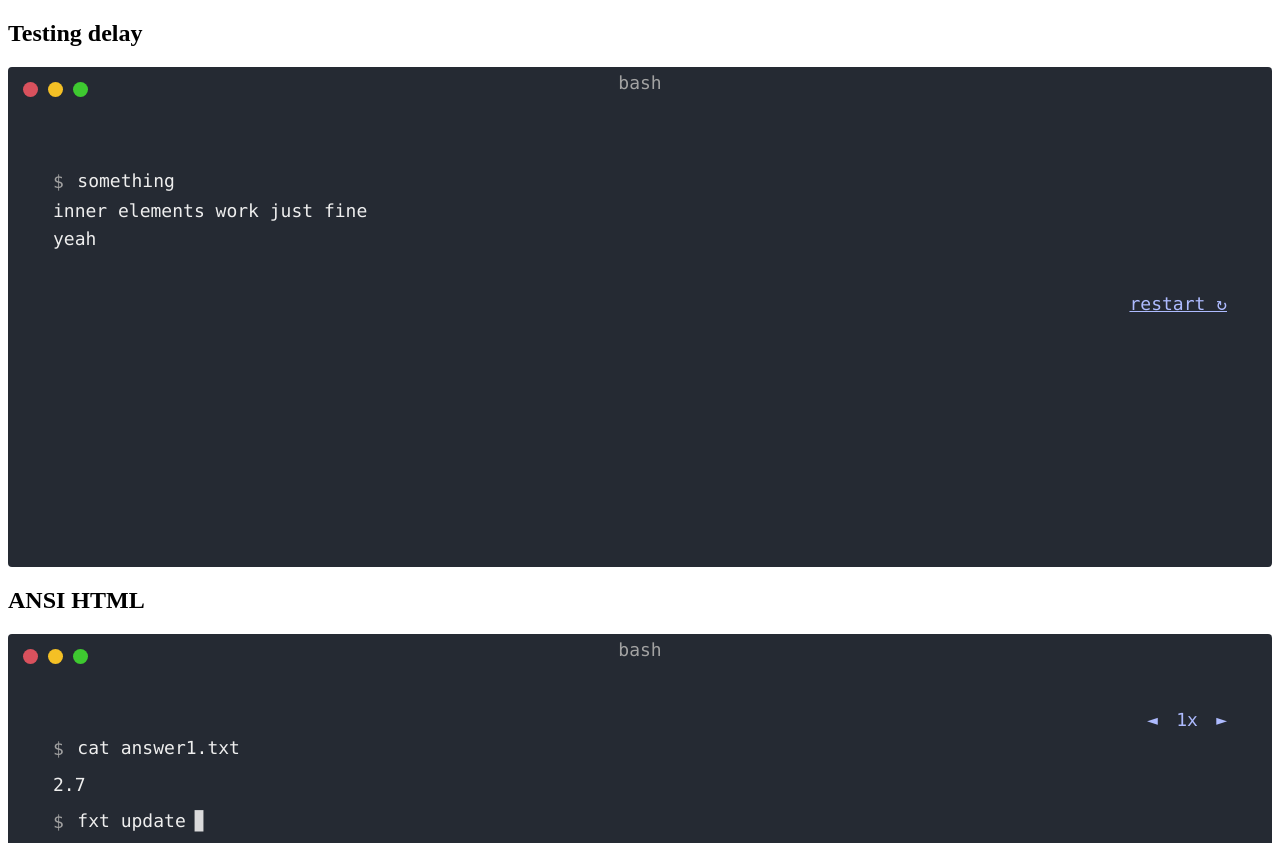
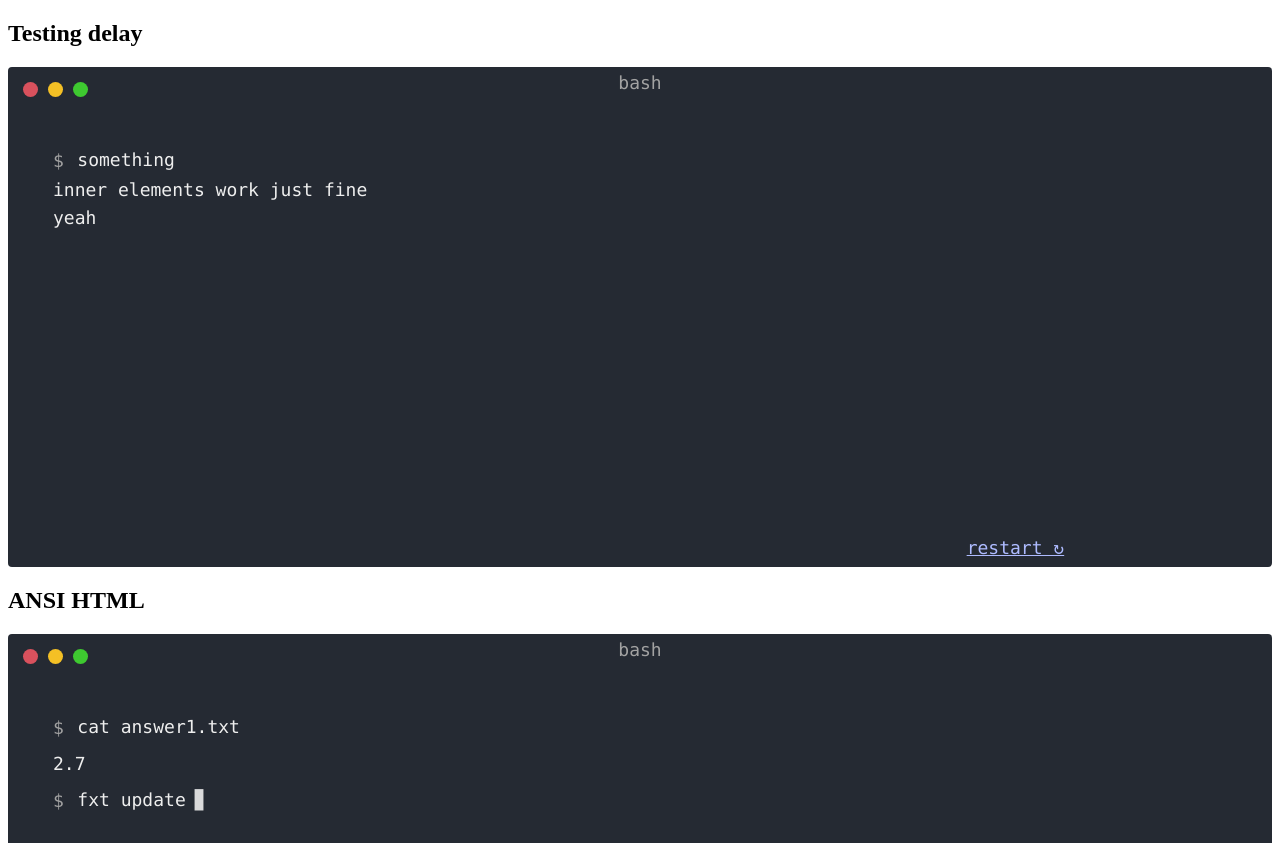
Before and after one commit to nickderobertis/terminhtml-js, a website built with Vite: page dev-src/index.html in a window 1280 px wide. Shown: the top 843 px of the page. Built offline with nearby package versions, Linux system fonts and the light colour scheme.

Commit message:
feat: Restructure to put speed control and restart on bottom bar

```diff
--- a/src/termynal.css
+++ b/src/termynal.css
@@ -2,12 +2,12 @@
   --color-bg: #252a33;
   --color-text: #eee;
   --color-text-subtle: #a2a2a2;
+  --color-bottom-bar-bg: #212121;
+  --color-terminal-control-text: #aebbff;
 }
 
 [data-termynal] {
   height: 500px;
-  overflow-y: scroll;
-  text-overflow: wrap;
   max-width: 100%;
   background: var(--color-bg);
   color: var(--color-text);
@@ -19,19 +19,6 @@
   position: relative;
   -webkit-box-sizing: border-box;
           box-sizing: border-box;
-}
-
-[data-termynal]::-webkit-scrollbar {
-  width: 10px;
-}
-
-[data-termynal]::-webkit-scrollbar-track {
-  opacity: 0;
-}
-
-[data-termynal]::-webkit-scrollbar-thumb {
-  min-height: 20px;
-  background-color: #ffffff20;
 }
 
 pre[data-termynal] {
@@ -74,7 +61,7 @@ pre[data-termynal] {
 a[data-terminal-control] {
   text-align: right;
   display: block;
-  color: #aebbff;
+  color: var(--color-terminal-control-text);
 }
 
 [data-ty] {
@@ -124,6 +111,35 @@ a[data-terminal-control] {
   color: #aebbff;
 }
 
+[data-terminal-bottom-bar] {
+  position: absolute;
+  bottom: 0.5em;
+  width: 80%;
+  display: flex;
+  justify-content: flex-end;
+  color: var(--color-terminal-control-text);
+  /* background-color: var(--color-bottom-bar-bg); */
+}
+
+[data-termynal-lines] {
+  height: 365px;
+  overflow-y: scroll;
+  text-overflow: wrap;
+}
+
+[data-termynal-lines]::-webkit-scrollbar {
+  width: 10px;
+}
+
+[data-termynal-lines]::-webkit-scrollbar-track {
+  opacity: 0;
+}
+
+[data-termynal-lines]::-webkit-scrollbar-thumb {
+  min-height: 20px;
+  background-color: #ffffff20;
+}
+
 
 /* Cursor animation */
 
--- a/src/termynal.ts
+++ b/src/termynal.ts
@@ -51,7 +51,18 @@ const autoScrollBottomBufferPx = 5;
 
 /** Generate a terminal widget. */
 export class Termynal {
+  /**
+   * Outer container for the terminal to where all styling extends.
+   */
   container: HTMLElement;
+  /**
+   * Inner container element for only the printed lines.
+   */
+  linesContainer: HTMLElement;
+  /**
+   * Element for the bottom bar of the terminal.
+   */
+  bottomBar: HTMLElement;
   /**
    * The prefix for attributes to control Termynal, including data-.
    * Defaults to "data-ty".
@@ -109,6 +120,8 @@ export class Termynal {
     this.origAutoScroll = this.autoScroll;
     this.lines = this._lineDataToElements(lineData);
     this._loadLines();
+    this.linesContainer = this._generateLinesContainer();
+    this.bottomBar = this._generateBottomBar();
     this.container.innerHTML = "";
     if (!options.noInit) this.init();
   }
@@ -117,9 +130,9 @@ export class Termynal {
     // Load all the lines and create the container so that the size is fixed
     // Otherwise it would be changing and the user viewport would be constantly
     // moving as she/he scrolls
-    const speedControl = this._generateSpeedControl();
-    speedControl.style.visibility = "hidden";
-    this.container.appendChild(speedControl);
+    const bottomBar = this._generateBottomBar();
+    bottomBar.style.visibility = "hidden";
+    this.container.appendChild(bottomBar);
     for (const line of this.lines) {
       line.style.visibility = "hidden";
       this.container.appendChild(line);
@@ -153,11 +166,23 @@ export class Termynal {
     }
 
     this.container.setAttribute("data-termynal", "");
-    this.container.innerHTML = "";
+    this._wipeLines();
     for (const line of this.lines) {
       line.style.visibility = "visible";
     }
     this._start().catch(e => console.error(e));
+  }
+
+  private _wipeLines(): void {
+    this.container.innerHTML = "";
+    this.linesContainer.innerHTML = "";
+    this.bottomBar.innerHTML = "";
+    this.bottomBar.appendChild(this._generateSpeedControl());
+    this.container.appendChild(this.linesContainer);
+    this.container.appendChild(this.bottomBar);
+    if (this.speedControlElement) {
+      this.speedControlElement.style.visibility = "visible";
+    }
   }
 
   private _scrollToBottom(): void {
@@ -194,7 +219,6 @@ export class Termynal {
    * Start the animation and render the lines depending on their data attributes.
    */
   private async _start(): Promise<void> {
-    this._addFinish();
     await this._wait(this.startDelay);
 
     for (const line of this.lines) {
@@ -209,7 +233,7 @@ export class Termynal {
         await this._type(line);
         await this._wait(delay);
       } else {
-        this.container.appendChild(line);
+        this._addLine(line);
         this._scrollToBottom();
         await this._wait(delay);
       }
@@ -234,7 +258,7 @@ export class Termynal {
     const restart = document.createElement("a");
     restart.onclick = e => {
       e.preventDefault();
-      this.container.innerHTML = "";
+      this._wipeLines();
       this.init();
     };
     restart.href = "#";
@@ -279,14 +303,26 @@ export class Termynal {
     return speedControlContainer;
   }
 
+  private _generateBottomBar(): HTMLDivElement {
+    const bottomBar = document.createElement("div");
+    bottomBar.setAttribute("data-terminal-bottom-bar", "");
+    bottomBar.appendChild(this._generateSpeedControl());
+    return bottomBar;
+  }
+
+  private _generateLinesContainer(): HTMLElement {
+    const linesContainer = document.createElement("div");
+    linesContainer.setAttribute("data-termynal-lines", "");
+    return linesContainer;
+  }
+
   private _addRestart() {
     const restart = this._generateRestart();
-    this.container.appendChild(restart);
+    this.bottomBar.appendChild(restart);
   }
 
-  private _addFinish() {
-    const finish = this._generateSpeedControl();
-    this.container.appendChild(finish);
+  private _addLine(line: HTMLElement): void {
+    this.linesContainer.appendChild(line);
   }
 
   /**
@@ -296,7 +332,7 @@ export class Termynal {
   private async _type(line: HTMLElement): Promise<void> {
     const chars = [...(line.textContent || "")];
     line.textContent = "";
-    this.container.appendChild(line);
+    this._addLine(line);
     this._scrollToBottom();
 
     for (const char of chars) {
```
